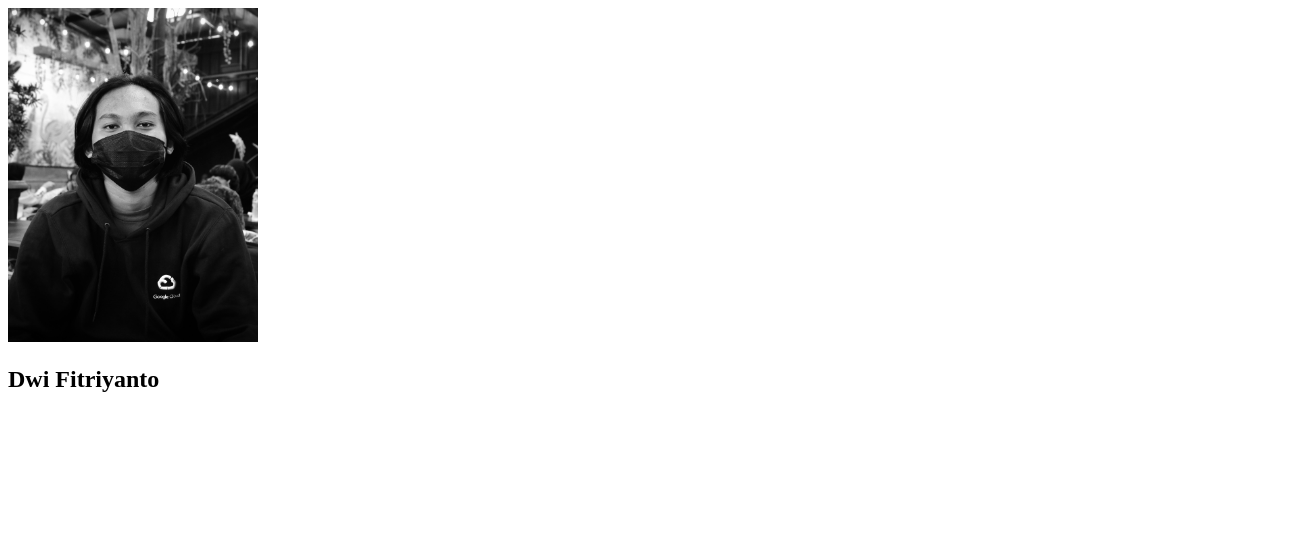
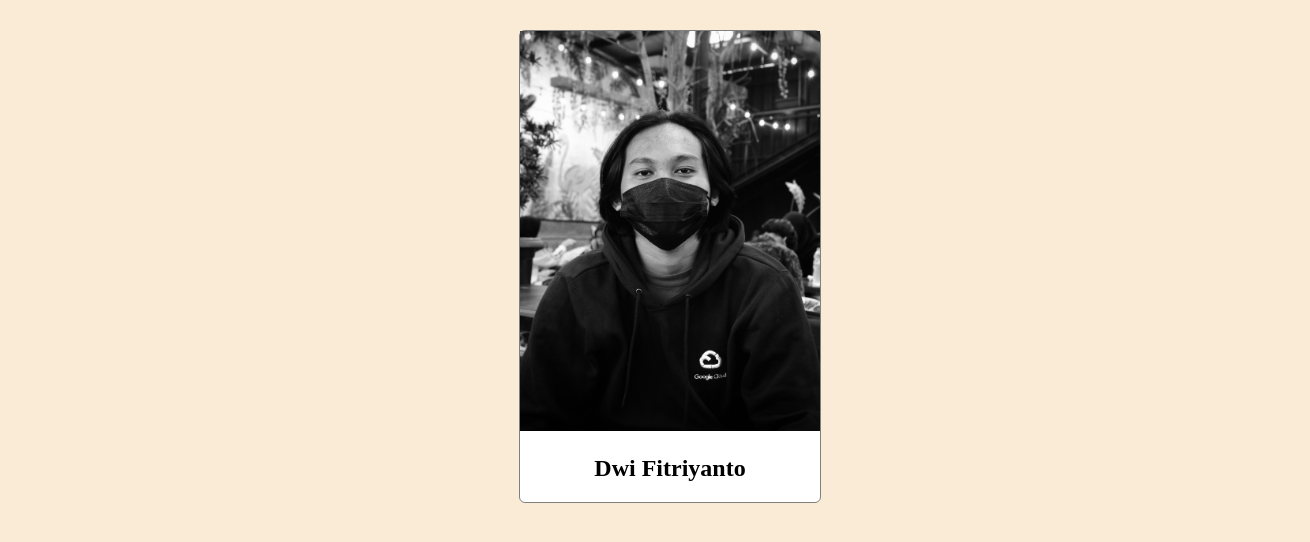
Before and after one commit to masred/source-code-management-untuk-pemula, a plain HTML site: page index.html in a window 1280 px wide. Shown: the whole page, 1310 px wide, since content can reach past the window. Drawn offline with Linux system fonts and the light colour scheme.

Commit message:
Added initial style.css to style the profile

```diff
--- a/index.html
+++ b/index.html
@@ -1,8 +1,16 @@
 <!DOCTYPE html>
 <html>
-  <head> </head>
+  <head>
+    <link rel="stylesheet" href="style.css" />
+  </head>
   <body>
-    <img src="images/DSCF5679-01.jpeg" alt="Profile Image" width="250px" />
-    <h2>Dwi Fitriyanto</h2>
+    <div id="profile-container">
+      <img
+        id="profile-image"
+        src="images/DSCF5679-01.jpeg"
+        alt="Profile Image"
+      />
+      <h2 id="profile-name">Dwi Fitriyanto</h2>
+    </div>
   </body>
 </html>
--- /dev/null
+++ b/style.css
@@ -0,0 +1,22 @@
+body {
+  width: 100%;
+  margin: 30px;
+  background-color: antiquewhite;
+}
+
+#profile-container {
+  max-width: 300px;
+  background-color: white;
+  border: 1px solid gray;
+  border-radius: 6px;
+  margin: 0 auto;
+}
+
+#profile-image {
+  width: 100%;
+  height: auto;
+}
+
+#profile-name {
+  text-align: center;
+}
```
